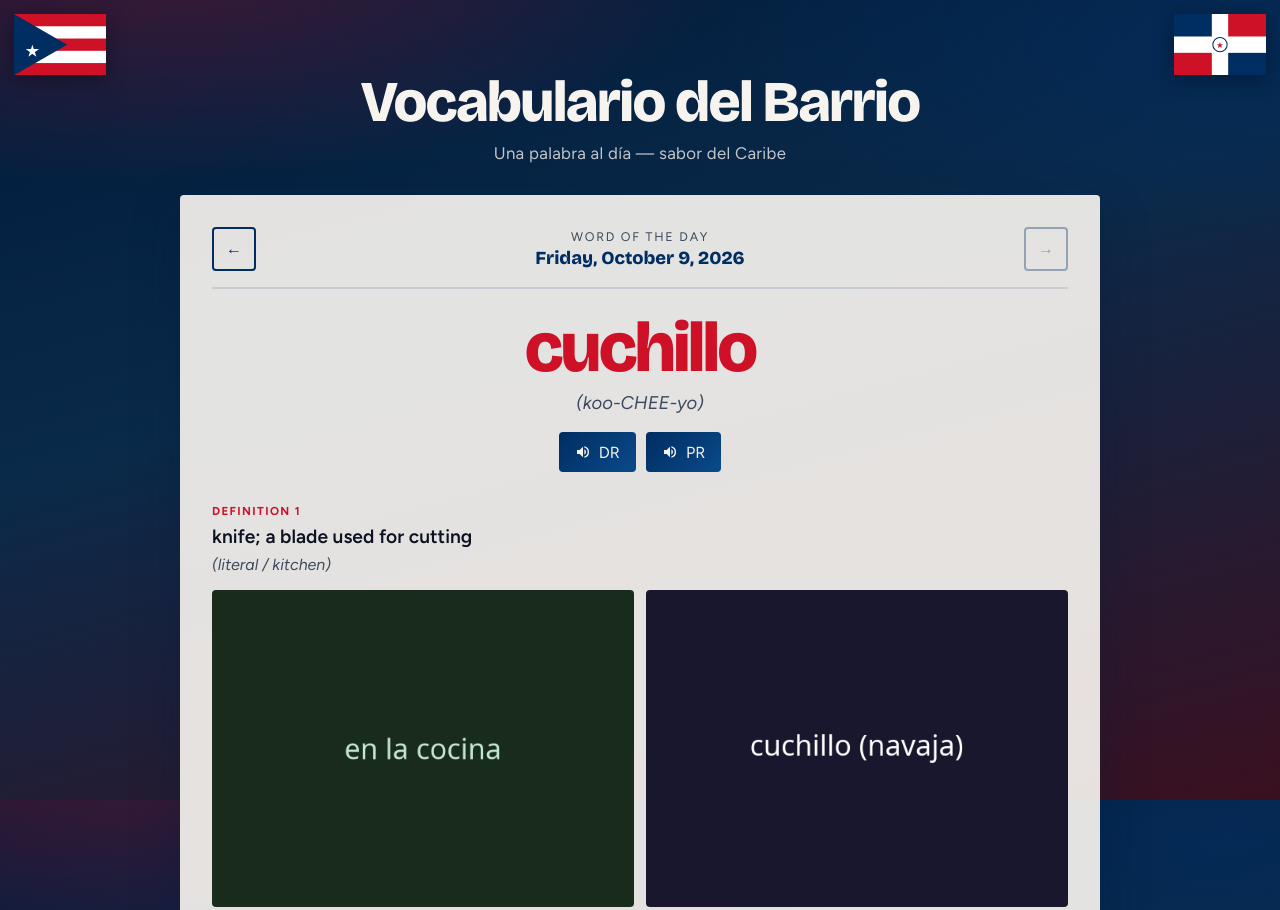
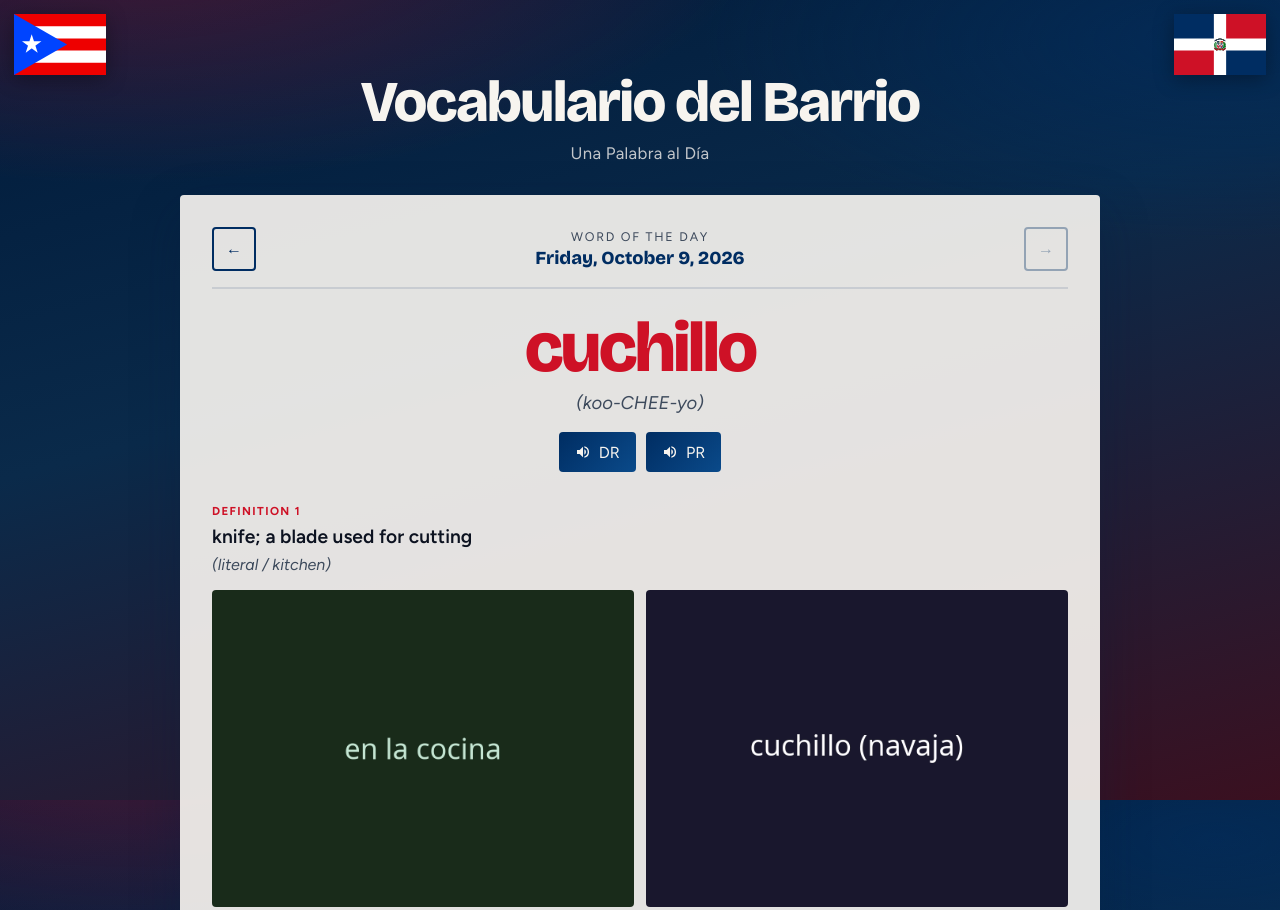
Before and after one commit to jrrod2027/wotd, a plain HTML site: page index.html in a window 1280 px wide. Shown: the top 910 px of the page. Drawn offline with nearby package versions, Linux system fonts and the light colour scheme.

Commit message:
Fix flags (official Wikimedia SVGs) and tagline (#2)
* Use official Wikimedia flags and simplify tagline

Replace incorrect inline SVG flags with Puerto Rico and Dominican
Republic SVGs from Wikimedia Commons. Drop the invented tagline
suffix; keep only "Una Palabra al Día". Also removes the developer
footer from the public page (already intended for main).

Co-authored-by: jrrod2027 <jrrod2027@users.noreply.github.com>

* Document push-only workflow; harden auto-build Action

You only edit words/ and push — CI rebuilds the manifest. README no
longer asks for a local build as the main path.

Co-authored-by: jrrod2027 <jrrod2027@users.noreply.github.com>

---------

Co-authored-by: Cursor Agent <cursoragent@cursor.com>
Co-authored-by: jrrod2027 <jrrod2027@users.noreply.github.com>

```diff
--- a/engine/app.js
+++ b/engine/app.js
@@ -233,7 +233,7 @@ async function init() {
   } catch (err) {
     console.error(err);
     showEmpty(
-      "Could not load word data. If you just added days under words/, run: node scripts/build.mjs"
+      "Could not load word data. If you just pushed a new day, wait a moment for GitHub to rebuild the site."
     );
     return;
   }
--- a/engine/styles.css
+++ b/engine/styles.css
@@ -57,6 +57,8 @@ a {
   z-index: 20;
   width: min(92px, 18vw);
   height: auto;
+  aspect-ratio: 3 / 2;
+  object-fit: cover;
   filter: drop-shadow(0 4px 10px rgba(0, 0, 0, 0.35));
   pointer-events: none;
 }
@@ -307,14 +309,6 @@ a {
   color: var(--muted);
 }
 
-.footer-note {
-  margin: 1.5rem auto 0;
-  text-align: center;
-  color: rgba(247, 244, 239, 0.55);
-  font-size: 0.85rem;
-  max-width: 36rem;
-}
-
 @keyframes rise {
   from {
     opacity: 0;
--- a/index.html
+++ b/index.html
@@ -4,10 +4,7 @@
     <meta charset="utf-8" />
     <meta name="viewport" content="width=device-width, initial-scale=1" />
     <title>Vocabulario del Barrio</title>
-    <meta
-      name="description"
-      content="Word of the day — Caribbean Spanish from the barrio. Puerto Rican and Dominican flavors."
-    />
+    <meta name="description" content="Vocabulario del Barrio — Una Palabra al Día" />
     <link rel="preconnect" href="https://fonts.googleapis.com" />
     <link rel="preconnect" href="https://fonts.gstatic.com" crossorigin />
     <link
@@ -17,45 +14,25 @@
     <link rel="stylesheet" href="engine/styles.css" />
   </head>
   <body>
-    <!-- Decorative flags (PR left, DR right) -->
-    <svg class="site-flags site-flags--pr" viewBox="0 0 90 60" aria-hidden="true" role="img">
-      <title>Puerto Rico</title>
-      <rect width="90" height="60" fill="#fff" />
-      <rect y="0" width="90" height="12" fill="#CE1126" />
-      <rect y="24" width="90" height="12" fill="#CE1126" />
-      <rect y="48" width="90" height="12" fill="#CE1126" />
-      <polygon points="0,0 52,30 0,60" fill="#002D62" />
-      <polygon
-        points="18,30 14.1,41.8 24.5,34.2 11.5,34.2 21.9,41.8"
-        fill="#fff"
-      />
-    </svg>
-
-    <svg class="site-flags site-flags--dr" viewBox="0 0 90 60" aria-hidden="true" role="img">
-      <title>Dominican Republic</title>
-      <rect width="45" height="30" fill="#002D62" />
-      <rect x="45" width="45" height="30" fill="#CE1126" />
-      <rect y="30" width="45" height="30" fill="#CE1126" />
-      <rect x="45" y="30" width="45" height="30" fill="#002D62" />
-      <rect x="37" width="16" height="60" fill="#fff" />
-      <rect y="22" width="90" height="16" fill="#fff" />
-      <circle cx="45" cy="30" r="7" fill="#fff" stroke="#002D62" stroke-width="1" />
-      <text
-        x="45"
-        y="33.5"
-        text-anchor="middle"
-        font-size="8"
-        font-family="serif"
-        fill="#CE1126"
-      >
-        ★
-      </text>
-    </svg>
+    <img
+      class="site-flags site-flags--pr"
+      src="assets/flags/puerto-rico.svg"
+      alt="Flag of Puerto Rico"
+      width="900"
+      height="600"
+    />
+    <img
+      class="site-flags site-flags--dr"
+      src="assets/flags/dominican-republic.svg"
+      alt="Flag of the Dominican Republic"
+      width="900"
+      height="600"
+    />
 
     <main class="shell">
       <header class="brand">
         <h1 class="brand__name">Vocabulario del Barrio</h1>
-        <p class="brand__tag">Una palabra al día — sabor del Caribe</p>
+        <p class="brand__tag">Una Palabra al Día</p>
       </header>
 
       <p id="status" class="status" role="status">Loading today’s word…</p>
@@ -95,12 +72,6 @@
 
         <div id="defs" class="defs"></div>
       </section>
-
-      <p class="footer-note">
-        Past days only — never ahead of today. Add content under
-        <code>words/YYYYMMDD/</code>, then run
-        <code>node scripts/build.mjs</code>.
-      </p>
     </main>
 
     <script type="module" src="engine/app.js"></script>
```
Also changed, not shown: assets/flags/dominican-republic.svg (added), assets/flags/puerto-rico.svg (added), 2 other files.
